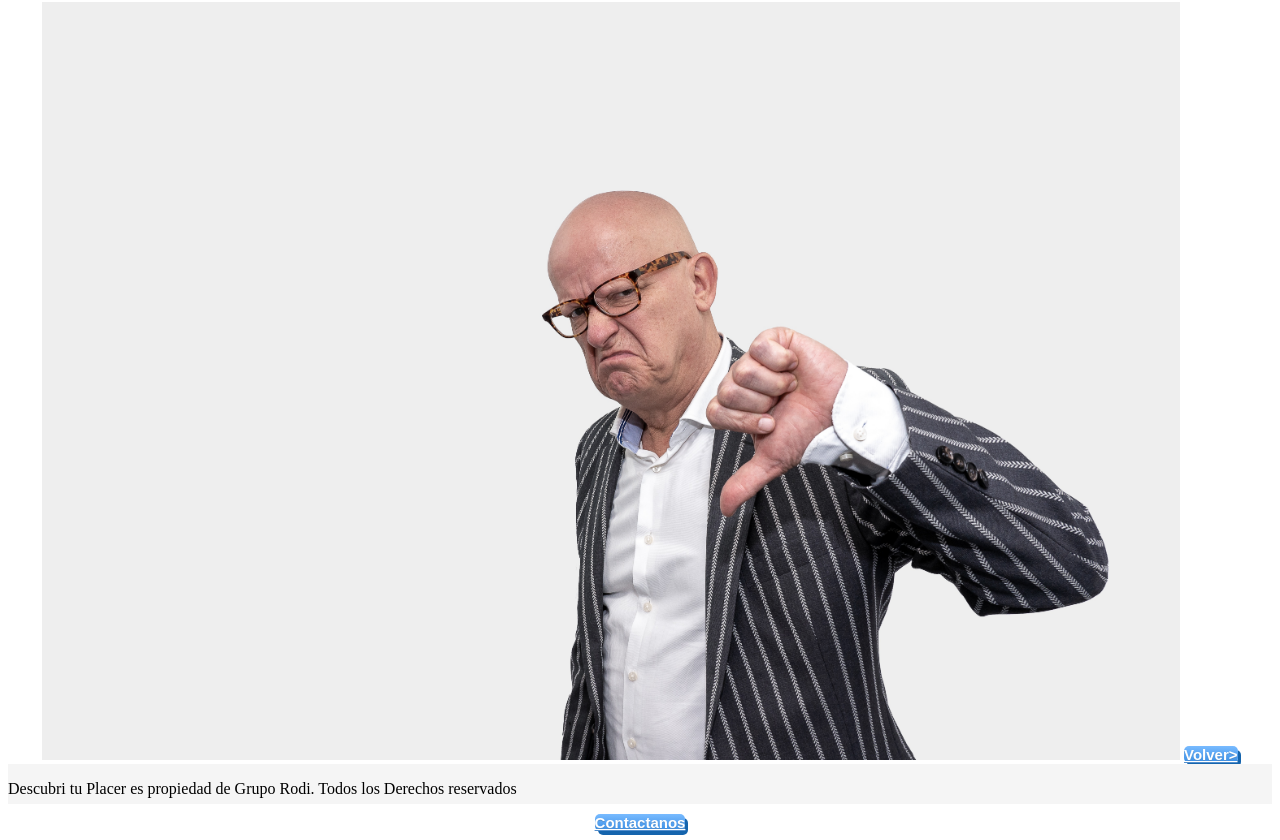
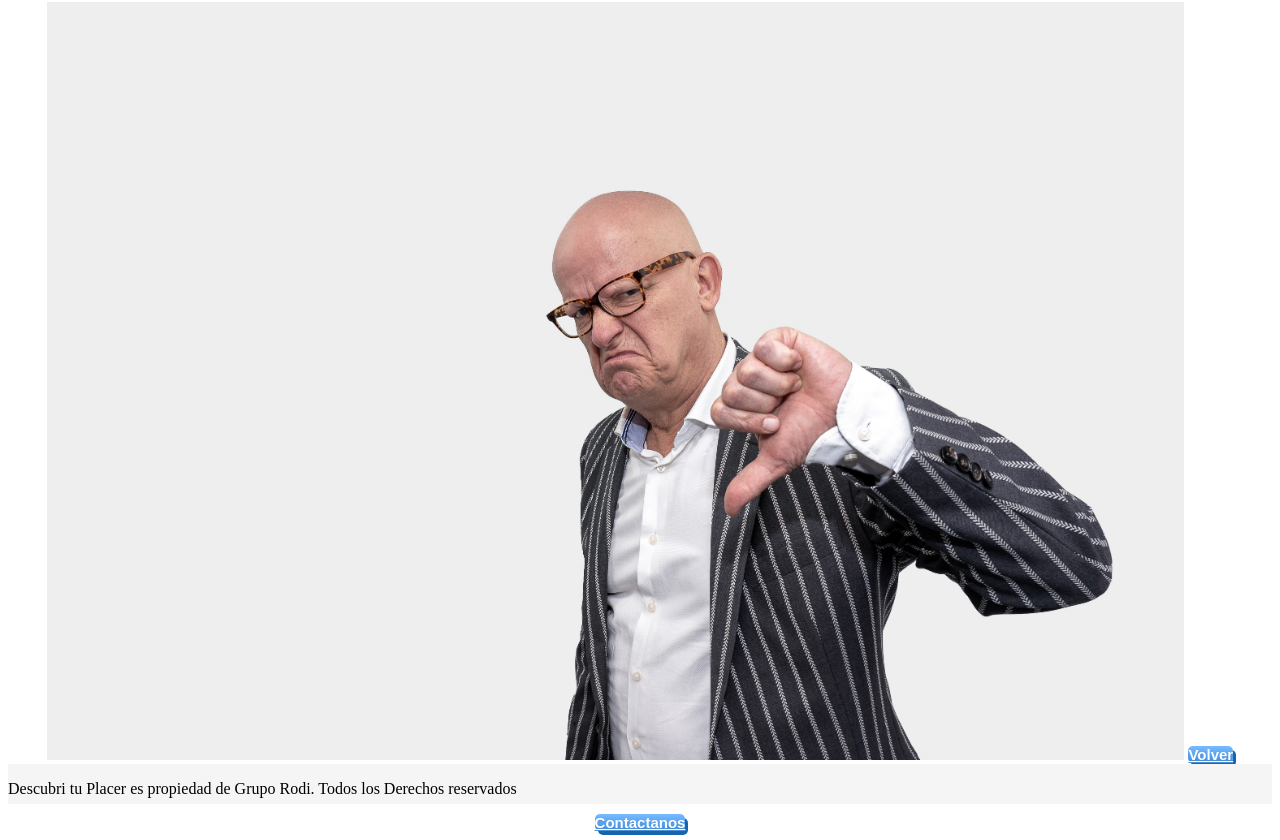
Before and after one commit to MATIRODI/Finalcoder, a plain HTML site: page pages/no.html in a window 1280 px wide. Shown: the part 78-918 px from the top of the page. Drawn offline with nearby package versions, Linux system fonts and the light colour scheme.

Commit message:
Update no.html

```diff
--- a/pages/no.html
+++ b/pages/no.html
@@ -23,7 +23,7 @@
 
     <div class="no">
         <img src="../imagenes/pexels-mike-van-schoonderwalt-5511613.jpg" alt="rechazo">
-        <a href="../index.html" class="buttonClass2">Volver></a>
+        <a href="../index.html" class="buttonClass2">Volver</a>
 
     </div>
 
```
